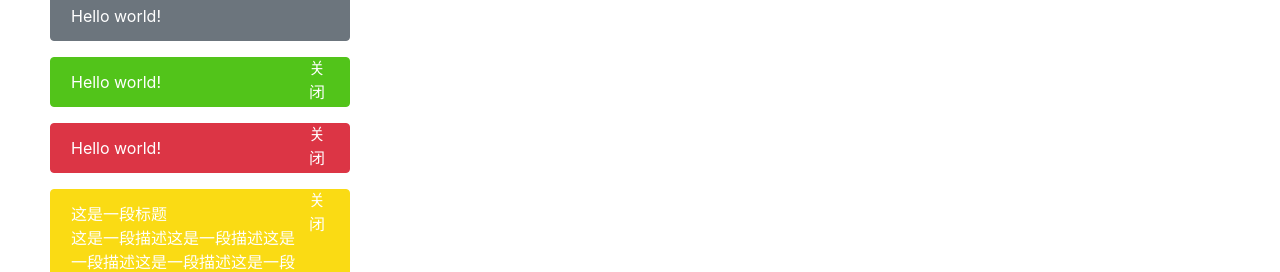
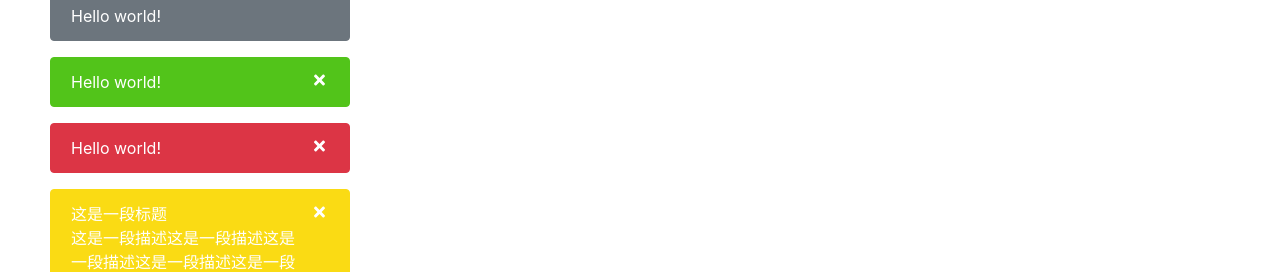
Before and after one commit to whmk-m/whmk-amuse, a React (Create React App) app: page / in a window 1280 px wide. Shown: the part 359-631 px from the top of the page. Built offline with nearby package versions, Linux system fonts and the light colour scheme.

Commit message:
Alert组件添加Icon和Transition组件

```diff
--- a/src/components/Alert/_style.scss
+++ b/src/components/Alert/_style.scss
@@ -21,6 +21,7 @@
     align-items: center;
     justify-content: center;
     cursor: pointer;
+    color: #ffffff;
   }
 }
 .whmk-alert-success {
--- a/src/components/Alert/index.tsx
+++ b/src/components/Alert/index.tsx
@@ -1,5 +1,7 @@
 import React, {useState} from 'react'
 import classnames from "classnames";
+import Icon from "../Icon";
+import Transition from "../Transition";
 
 export type AlertType = 'success' | 'danger' | 'warning' | 'info'
 
@@ -27,9 +29,11 @@ const Alert: React.FC<IBaseAlertProps> = (props) => {
   const [visible, setVisible] = useState<boolean>(true)
 
   return (
-    <>
-      {
-        visible && (
+    <Transition
+      in={visible}
+      timeout={300}
+      animation='zoom-in-top'
+    >
       <div className={classNames}>
         <div className="main">
           <div className='title'>{title}</div>
@@ -37,16 +41,18 @@ const Alert: React.FC<IBaseAlertProps> = (props) => {
         </div>
         {
           closable && (
-                <div className='close-icon' onClick={() => {
+            <div
+              className='close-icon'
+              onClick={() => {
                 setVisible(false)
                 onClose && onClose()
-                }}>关闭</div>
+              }}>
+              <Icon icon='times'/>
+            </div>
           )
         }
       </div>
-        )
-      }
-    </>
+    </Transition>
   )
 }
 
```
Lines whose indentation alone changed are shown as unchanged.
